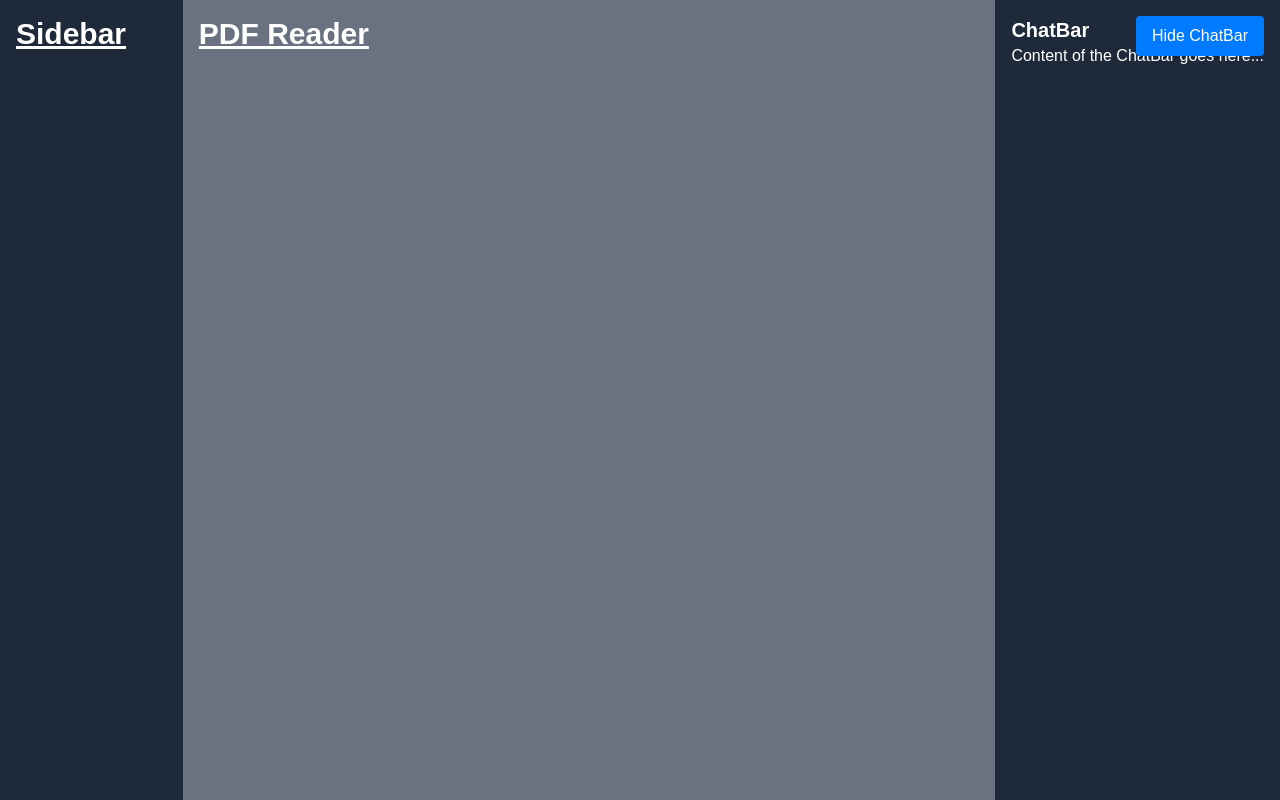
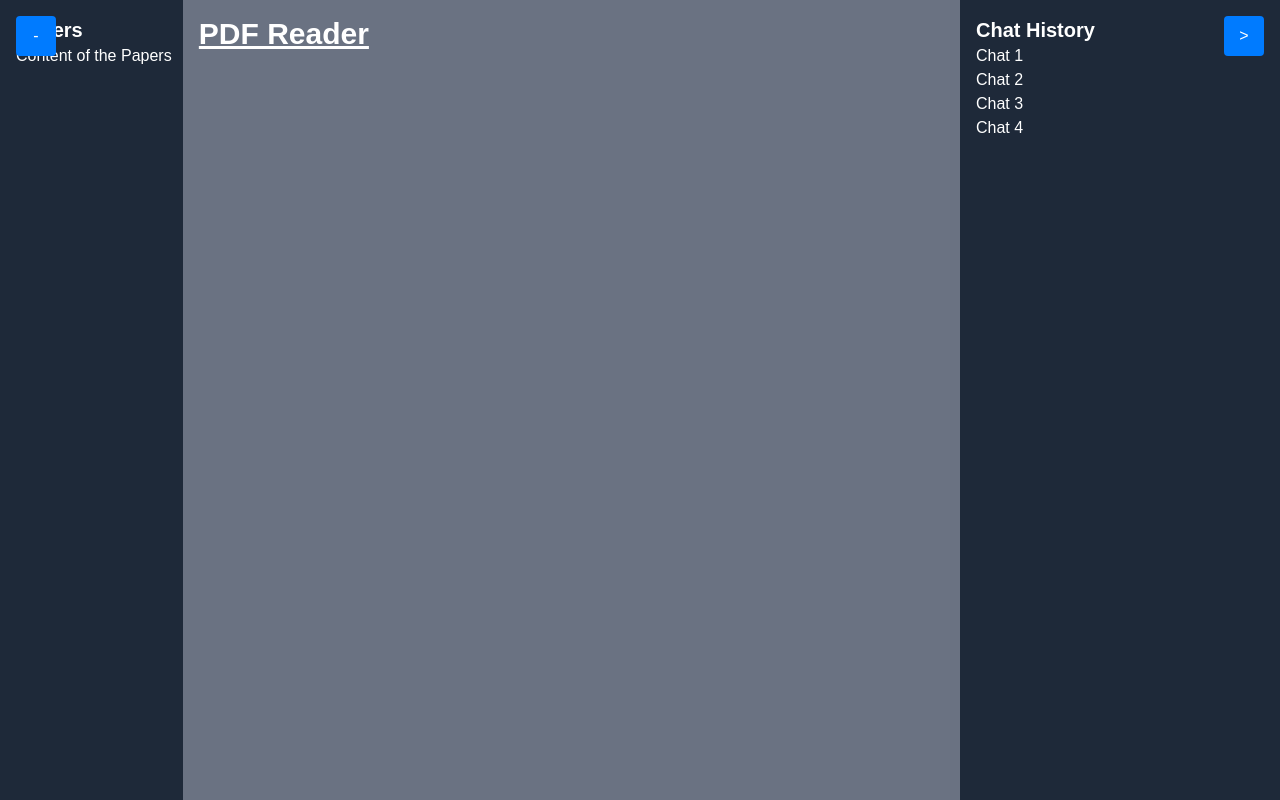
Before and after one commit to sprwoo/prereqsearch, a Next.js app in the folder frontend/: page / in a window 1280 px wide. Built offline with nearby package versions, Linux system fonts and the light colour scheme.

Commit message:
Chatbar collapse functionality added
extend this for the papers. make it a header too

```diff
--- a/frontend/src/app/page.tsx
+++ b/frontend/src/app/page.tsx
@@ -5,20 +5,19 @@ import ChatBar from "@/components/chatbar";
 import PDFReader from "@/components/pdfreader";
 import { useState } from "react";
 
-export default function Home() {
+export default function Page() {
+    const [isPapersVisible, setIsPapersVisible] = useState(true);
+    const [isChatVisible, setIsChatVisible] = useState(true);
+
     return (
         <div className="flex h-screen">
-            <div className="w-1/7 bg-gray-800 text-white p-4">
-                <PapersBar />
-            </div>
+            <PapersBar isPapersVisible={isPapersVisible} setIsPapersVisible={setIsPapersVisible}/>
 
             <div className="flex-1 bg-gray-500 text-white p-4">
                 <PDFReader />
             </div>
 
-            <ChatBar />
+            <ChatBar isChatVisible={isChatVisible} setIsChatVisible={setIsChatVisible} />
         </div>
-
-
     );
 }
--- a/frontend/src/components/chatbar.tsx
+++ b/frontend/src/components/chatbar.tsx
@@ -1,22 +1,41 @@
 "use client";
 
-import { useState } from "react";
+interface ChatBarProps {
+  isChatVisible: boolean;
+  setIsChatVisible: (visible: boolean) => void;
+}
 
-export default function ChatBar() {
-  const [isVisible, setIsVisible] = useState(true);
+export default function ChatBar({ isChatVisible, setIsChatVisible }: ChatBarProps) {
+  return (
+    <div>
+      {/* Sidebar on the Right */}
+      <div
+        className={`h-full bg-gray-800 text-white transition-all duration-300 ease-in-out overflow-hidden flex-col fixed top-0 right-0 ${
+          isChatVisible ? "w-1/4" : "w-0" // Change width when collapsed
+        }`}
+      >
+        {/* ChatBar Content */}
+        <div className="p-4 truncate">
+          <h1 className="text-xl font-bold">Chat History</h1>
+          <ul>
+            <li>Chat 1</li>
+            <li>Chat 2</li>
+            <li>Chat 3</li>
+            <li>Chat 4</li>
+          </ul>
+        </div>
 
-  return (
-    <div className={`h-full ${isVisible ? "block" : "hidden"} bg-gray-800 text-white`}>
-      <div className="p-4">
-        <h1 className="text-xl font-bold">ChatBar</h1>
-        <p>Content of the ChatBar goes here...</p>
+
       </div>
-      <button
-        onClick={() => setIsVisible(!isVisible)}
-        className="absolute top-4 right-4 bg-blue-500 text-white px-4 py-2 rounded"
-      >
-        {isVisible ? "Hide ChatBar" : "Show ChatBar"}
-      </button>
+
+      {/* Toggle Button inside the Sidebar */}
+        <button
+          onClick={() => setIsChatVisible(!isChatVisible)}
+          className={`absolute top-4 right-4 bg-blue-500 text-white w-10 h-10 flex items-center justify-center rounded-full z-50`}
+        >
+          {isChatVisible ? ">" : "<"}
+        </button>
+
     </div>
   );
 }
--- a/frontend/src/components/papersbar.tsx
+++ b/frontend/src/components/papersbar.tsx
@@ -1,5 +1,24 @@
-export default function PapersBar() {
+"use client";
+
+interface PapersBarProps{
+    isPapersVisible: boolean;
+    setIsPapersVisible: (visible: boolean) => void;
+}
+
+export default function PapersBar( {isPapersVisible, setIsPapersVisible}: PapersBarProps) {
     return (
-            <h1 className="text-3xl font-bold underline">Sidebar</h1>
+        <div className={`h-full bg-gray-800 text-white transition-all duration-300 ease-in-out overflow-hidden ${isPapersVisible ? "w-1/7" : "w-0"}`}>
+            <div className={`p-4 truncate`}>
+                <h1 className="text-xl font-bold">Papers</h1>
+                <p>Content of the Papers</p>
+            </div>
+
+            <button
+                onClick={() => setIsPapersVisible(!isPapersVisible)}
+                className="absolute top-4 left-4 bg-blue-500 text-white w-10 h-10 flex items-center justify-center rounded-full"
+            >
+                {isPapersVisible ? "-" : "+"}
+            </button>
+        </div>
     );
 }
--- a/frontend/src/components/pdfreader.tsx
+++ b/frontend/src/components/pdfreader.tsx
@@ -1,5 +1,5 @@
 export default function PDFReader () {
     return (
-            <h1 className="text-3xl font-bold underline break-words">PDF Reader</h1>
+        <h1 className="text-3xl font-bold underline break-words">PDF Reader</h1>
     )
 }
```
